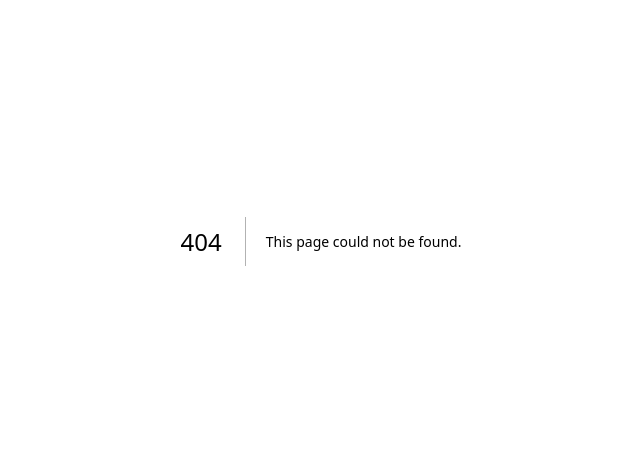
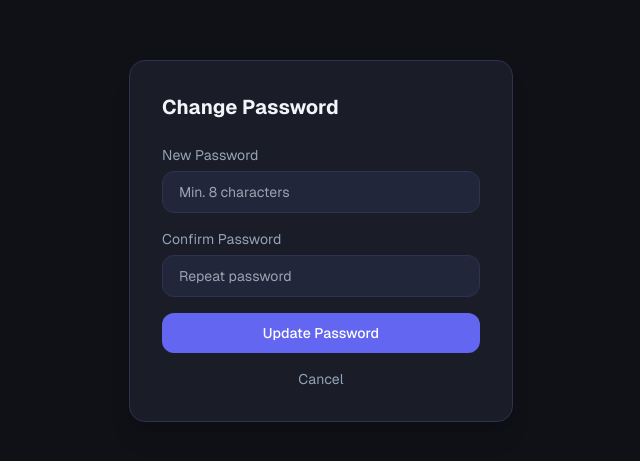
Before and after one commit to jljjc/Tutoring, a Next.js app: page /auth/change-password in a window 1280 px wide. Before the commit this address had no page. Shown: the part 159-620 px from the top of the page, without its empty margins (319-959 px from the left). Built offline with nearby package versions, Linux system fonts and the light colour scheme.

Commit message:
feat: add change password page

```diff
--- /dev/null
+++ b/app/auth/change-password/page.tsx
@@ -0,0 +1,82 @@
+'use client'
+import { useState } from 'react'
+import { useRouter } from 'next/navigation'
+import { createClient } from '@/lib/supabase/client'
+import Link from 'next/link'
+
+export default function ChangePasswordPage() {
+  const [password, setPassword] = useState('')
+  const [confirm, setConfirm] = useState('')
+  const [error, setError] = useState('')
+  const [success, setSuccess] = useState(false)
+  const [loading, setLoading] = useState(false)
+  const router = useRouter()
+
+  async function handleSubmit(e: React.FormEvent) {
+    e.preventDefault()
+    setError('')
+    if (password.length < 8) { setError('Password must be at least 8 characters.'); return }
+    if (password !== confirm) { setError('Passwords do not match.'); return }
+    setLoading(true)
+    const supabase = createClient()
+    const { error: err } = await supabase.auth.updateUser({ password })
+    setLoading(false)
+    if (err) { setError(err.message); return }
+    setSuccess(true)
+    setTimeout(() => router.back(), 2000)
+  }
+
+  return (
+    <div className="min-h-screen bg-background flex items-center justify-center px-4">
+      <div className="w-full max-w-sm bg-surface border border-border rounded-2xl p-8 shadow-xl">
+        <h1 className="text-xl font-bold text-text-primary mb-6">Change Password</h1>
+
+        {success ? (
+          <div className="p-4 bg-success/10 border border-success/30 rounded-xl text-success text-sm text-center">
+            Password updated! Redirecting...
+          </div>
+        ) : (
+          <form onSubmit={handleSubmit} className="flex flex-col gap-4">
+            {error && (
+              <div className="p-3 bg-danger/10 border border-danger/30 rounded-lg text-danger text-sm">
+                {error}
+              </div>
+            )}
+            <div className="flex flex-col gap-1.5">
+              <label className="text-sm text-muted">New Password</label>
+              <input
+                type="password"
+                value={password}
+                onChange={e => setPassword(e.target.value)}
+                required
+                className="px-4 py-2.5 bg-surface-raised border border-border rounded-xl text-text-primary text-sm focus:outline-none focus:border-primary"
+                placeholder="Min. 8 characters"
+              />
+            </div>
+            <div className="flex flex-col gap-1.5">
+              <label className="text-sm text-muted">Confirm Password</label>
+              <input
+                type="password"
+                value={confirm}
+                onChange={e => setConfirm(e.target.value)}
+                required
+                className="px-4 py-2.5 bg-surface-raised border border-border rounded-xl text-text-primary text-sm focus:outline-none focus:border-primary"
+                placeholder="Repeat password"
+              />
+            </div>
+            <button
+              type="submit"
+              disabled={loading}
+              className="py-2.5 bg-primary hover:bg-primary-hover text-white rounded-xl font-medium text-sm transition-colors disabled:opacity-50"
+            >
+              {loading ? 'Updating...' : 'Update Password'}
+            </button>
+            <Link href="#" onClick={() => router.back()} className="text-center text-sm text-muted hover:text-text-primary">
+              Cancel
+            </Link>
+          </form>
+        )}
+      </div>
+    </div>
+  )
+}
```
